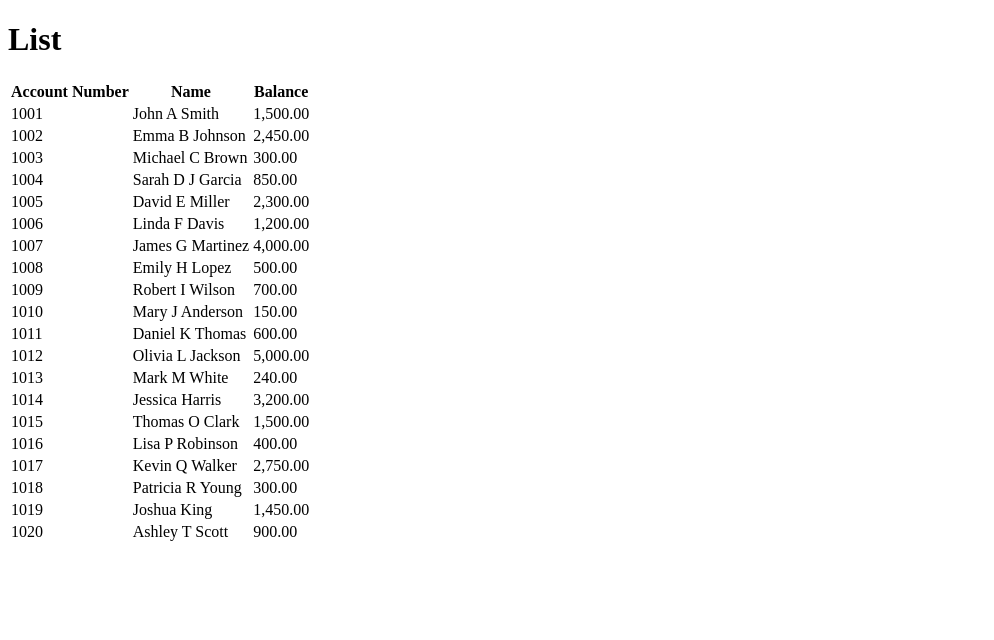
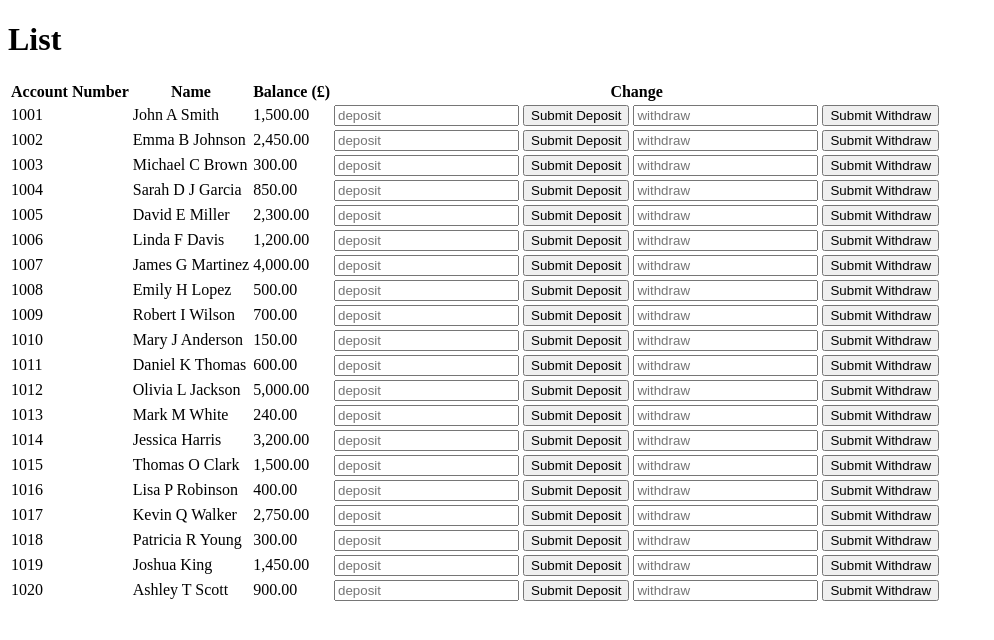
Before and after one commit to Lu-Smith/oop_php_bank_account_project_docker, a PHP site: page / in a window 1280 px wide. Shown: the top 640 px of the page, without its empty margins (0-994 px from the left). Run offline with PHP 8.4, Linux system fonts and the light colour scheme.

Commit message:
Updated list.php

```diff
--- a/src/views/list.php
+++ b/src/views/list.php
@@ -12,7 +12,8 @@
       <tr>
         <th>Account Number</th>
         <th>Name</th>
-        <th>Balance </th>
+        <th>Balance (£)</th>
+        <th>Change</th>
       </tr>
     </thead>
     <tbody>
@@ -21,6 +22,14 @@
         <td><?= htmlspecialchars($account->getAccountNumber()) ?></td>
         <td><?= htmlspecialchars($account->getName()) ?></td>
         <td><?= htmlspecialchars(number_format($account->getBalance(), 2)) ?></td>
+        <td>
+          <form action="process_transaction.php" method="POST">
+            <input type="number" name="deposit_amount" placeholder="deposit">
+            <button type="submit" name="action" value="deposit">Submit Deposit</button>
+            <input type="number" name="withdraw_amount" placeholder="withdraw">
+            <button type="submit" name="action" value="withdraw">Submit Withdraw</button>
+          </form>
+        </td>
       </tr>
       <?php endforeach ?>
     </tbody>
```
